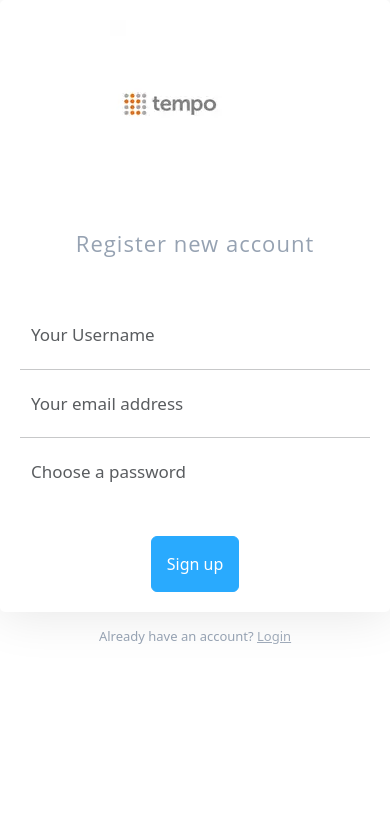
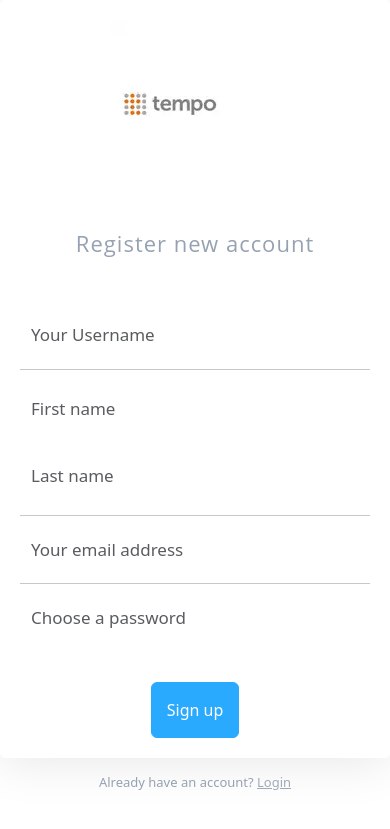
Before and after one commit to wrong1man/SimpleChatRooms, a Django app: page /register/ in a window 390 px wide. Shown: the top 829 px of the page. Run offline with Django 5.2, Linux system fonts and the light colour scheme.

Commit message:
Docker setup and files

```diff
--- a/SimpleChatRooms/celery.py
+++ b/SimpleChatRooms/celery.py
@@ -7,10 +7,6 @@ os.environ.setdefault('DJANGO_SETTINGS_MODULE', 'SimpleChatRooms.settings')
 
 app = Celery('SimpleChatRooms')
 
-# Using a string here means the worker doesn't have to serialize
-# the configuration object to child processes.
-# - namespace='CELERY' means all celery-related configuration keys
-#   should have a `CELERY_` prefix.
 app.config_from_object('django.conf:settings', namespace='CELERY')
 
 # Load task modules from all registered Django apps.
--- a/SimpleChatRooms/urls.py
+++ b/SimpleChatRooms/urls.py
@@ -15,7 +15,7 @@ Including another URLconf
     2. Add a URL to urlpatterns:  path('blog/', include('blog.urls'))
 """
 from django.contrib import admin
-from django.urls import path
+from django.urls import path, include
 from messaging.views import *
 from django.conf import settings
 from django.conf.urls.static import static
@@ -31,5 +31,6 @@ urlpatterns += [
     path("logout/", logout_user),
    path("profile/", profile),
     path("start_chat/",get_start_Chat),
-    path("load_previous_messages/", load_previous_messages)
+    path("load_previous_messages/", load_previous_messages),
+    path('', include('django_prometheus.urls')),
 ] + static(settings.STATIC_URL, document_root=settings.STATIC_ROOT, show_indexes=True)
--- a/messaging/forms.py
+++ b/messaging/forms.py
@@ -4,4 +4,4 @@ from .models import User
 class BaseUserSerializer_form(forms.ModelForm):
     class Meta:
         model = User
-        fields = ['username', 'email', 'password']
+        fields = ['username', 'email', 'password', 'first_name', 'last_name']
--- a/messaging/views.py
+++ b/messaging/views.py
@@ -9,6 +9,7 @@ from .models import Conversation, Message, Generic_Activity_Log, Generic_Error_L
 from django.http import HttpResponse
 import json
 import traceback
+from celery.execute import send_task
 def index(request):
     """
     Redirects to the profile page if the user is authenticated, otherwise redirects to the login page.
@@ -82,6 +83,12 @@ def profile(request):
     all_users=User.objects.all().exclude(id=request.user.id)
     mychats=Conversation.objects.filter(participants=request.user)
     return render(request, "profile.html", {"all_users":all_users, "mychats":mychats})
+
+
+# from celery import current_app
+# from .tasks import log_activity
+
+
 @login_required
 def get_start_Chat(request):
     """
@@ -108,6 +115,9 @@ def get_start_Chat(request):
             convo.participants.add(participant1)
             convo.participants.add(participant2)
             convo.save()
+            send_task('tasks.log_activity', args=(participant1.id, f"Open Chat. id# {convo.id}", timezone.now()))
+        # current_app.send_task('messaging.tasks.log_activity',
+        #                       (participant1.id, f"Open Chat. id# {convo.id}", timezone.now()))
 
         Generic_Activity_Log.objects.create(user=participant1, type=2, content=f"Open Chat. id# {convo.id}",timestamp=timezone.now())
         return render(request, "chat.html", {"conversation": convo})
--- a/static/login.css
+++ b/static/login.css
@@ -136,3 +136,6 @@ button[disabled]{
   cursor: not-allowed!important;
   pointer-events: all!important;
 }
+.select2 {
+width:100%!important;
+}
--- a/templates/profile.html
+++ b/templates/profile.html
@@ -27,11 +27,11 @@
                     </select>
                   <button class="btn btn-success mt-2" onclick="start_chat()" id="start_chat_but" disabled>Start chat</button>
             </div>
-              <div class="col-sm-8">
+              <div class="col-sm-8 col-sm-8 border-start h-100">
                 <h3>Open chat</h3>
-                  <div class="chatlist_container d-flex flex-wrap">
+                  <div class="chatlist_container d-flex flex-wrap chatlist_container d-flex flex-wrap p-3 rounded h-100" style="background-color: aliceblue">
                     {% for chat in mychats %}
-                      <div class="single-chat badge bg-primary mx-1">#{{ chat.id }} {% for p in chat.get_title %}{% if p.id !=  request.user.id %}{{ p }}{% endif %}{% endfor %} <button class="btn btn-sm btn-secondary" onclick="open_chat('{{ chat.id }}')"><img src="/static/envo_open.svg" width="20" alt="openchat"> </button> </div>
+                      <div class="single-chat badge bg-primary mx-1" style="height: fit-content">#{{ chat.id }} {% for p in chat.get_title %}{% if p.id !=  request.user.id %}{{ p }}{% endif %}{% endfor %} <button class="btn btn-sm btn-secondary" onclick="open_chat('{{ chat.id }}')"><img src="/static/envo_open.svg" width="20" alt="openchat"> </button> </div>
                     {% endfor %}
                 </div>
             </div>
--- a/templates/register.html
+++ b/templates/register.html
@@ -31,6 +31,38 @@
           </div>
 
           <hr class="hr-xs">
+
+        <div class="row">
+            <div class="form-group col-md-6">
+                <div class="input-group">
+                  <span class="input-group-addon"><i class="fa fa-user ti-user"></i></span>
+                  <input type="text" name="first_name" class="form-control" placeholder="First name" required>
+                </div>
+                  {% if errors.first_name %}
+                  <div class="errordiv ps-3">
+                      {% for i in errors.first_name %}
+                        {{ i.message }}
+                      {% endfor %}
+                  </div>
+                  {% endif %}
+              </div>
+              <div class="form-group col-md-6">
+                <div class="input-group">
+                  <span class="input-group-addon"><i class="fa fa-user ti-user"></i></span>
+                  <input type="text" name="last_name" class="form-control" placeholder="Last name" required>
+                </div>
+                  {% if errors.last_name %}
+                  <div class="errordiv ps-3">
+                      {% for i in errors.last_name %}
+                        {{ i.last_name }}
+                      {% endfor %}
+                  </div>
+                  {% endif %}
+              </div>
+          </div>
+
+          <hr class="hr-xs">
+
 
           <div class="form-group">
             <div class="input-group">
```
Also changed, not shown: SimpleChatRooms/settings.py (+34 -16 lines), messaging/socket_consumer.py (+10 -11 lines), readme.md, 2 other files.
